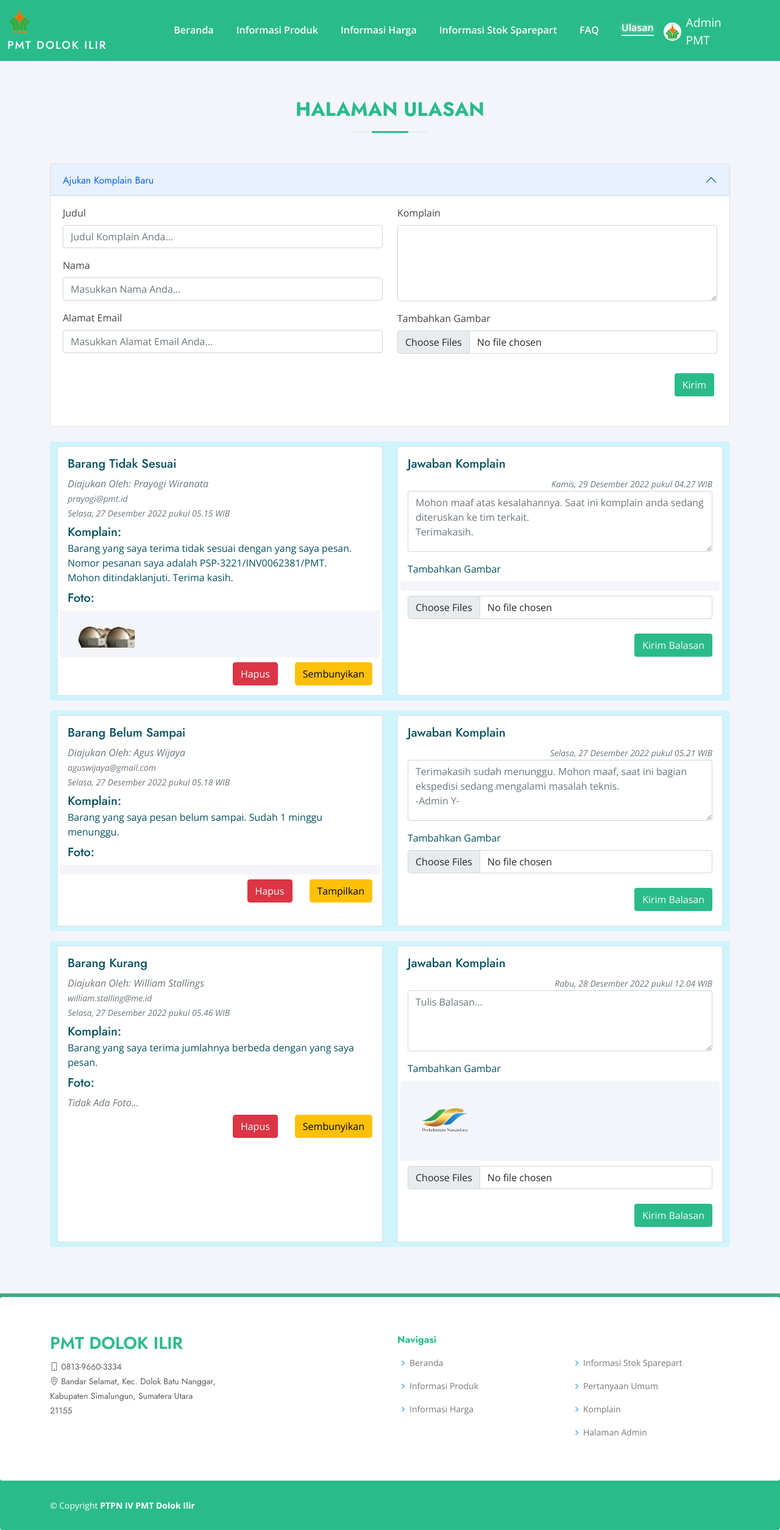
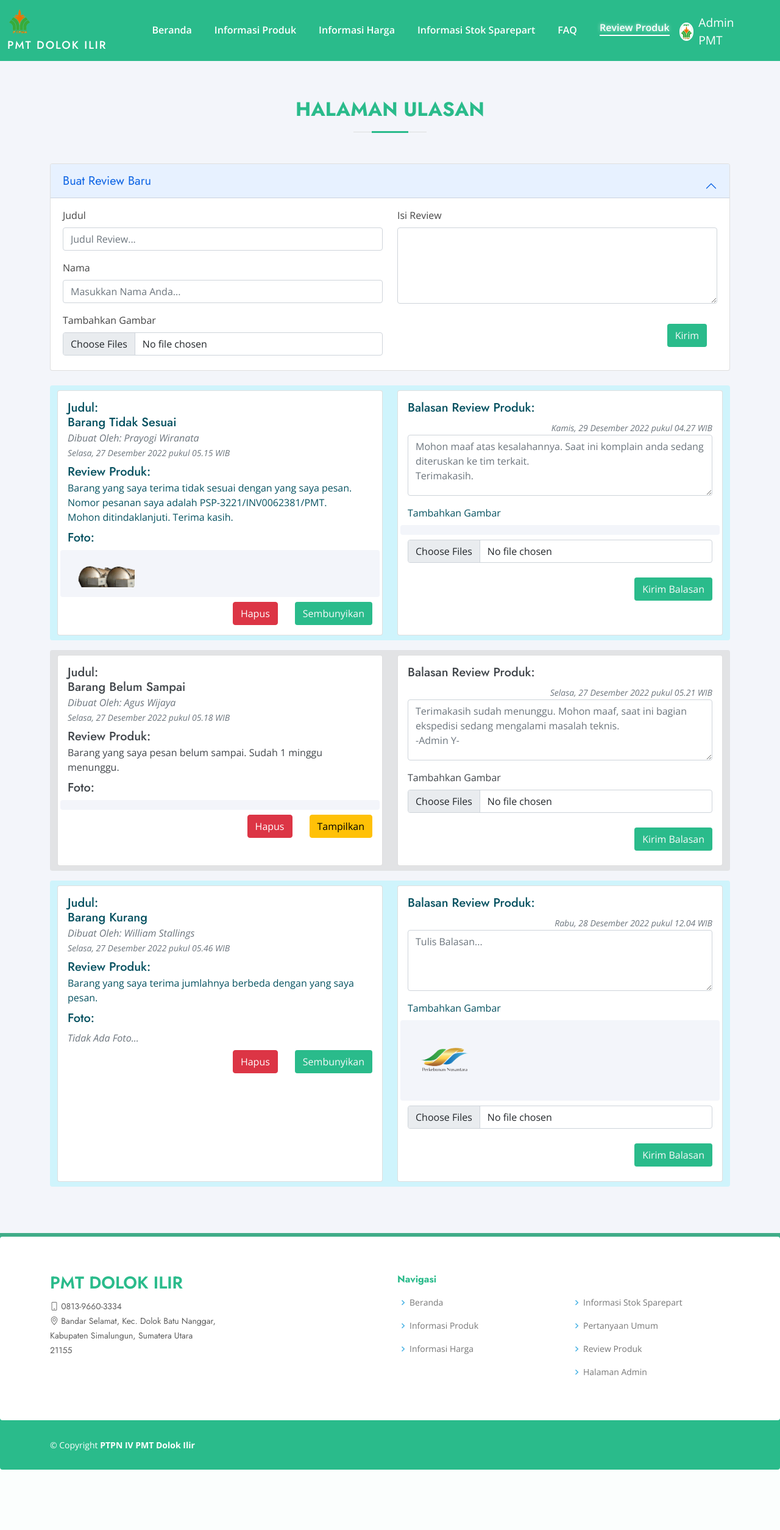
Before and after one commit to kaizo-kn/moni_cex, a CodeIgniter app: page /database/index.php/home/komplain in a window 1280 px wide. Shown: the whole page at 61% size. After the commit the page ends 2410 px from the top, so only its background shows below. Run offline with CodeIgniter, Linux system fonts and the light colour scheme; a user stored in the database is signed in; data comes from the database, SQL or seed files in the repository; data that the repository does not hold is empty.

Commit message:
change "Komplain" to "Review" mkdir permission 755

```diff
--- a/application/controllers/Home.php
+++ b/application/controllers/Home.php
@@ -19,7 +19,7 @@ class Home extends CI_Controller
       $this->load->view('main/beranda.php');
       $this->load->view('main/footer.php');
       if ($this->session->userdata('is_login') == true) {
-         $this->session->userdata('sitenow') == '';
+         $this->session->set_userdata(array('sitenow'=>''));
       }
    }
    public function info_produk()
@@ -29,7 +29,7 @@ class Home extends CI_Controller
       $this->load->view('main/info_produk.php');
       $this->load->view('main/footer.php');
       if ($this->session->userdata('is_login') == true) {
-         $this->session->userdata('sitenow') == 'info_produk';
+         $this->session->set_userdata(array('sitenow'=>'home/info_produk'));
       }
    }
    public function info_harga()
@@ -40,7 +40,7 @@ class Home extends CI_Controller
       $this->load->view('main/info_harga.php',$data);
       $this->load->view('main/footer.php');
       if ($this->session->userdata('is_login') == true) {
-         $this->session->userdata('sitenow') == 'info_harga';
+         $this->session->set_userdata(array('sitenow'=>'home/info_harga'));
       }
    }
    public function info_stok()
@@ -51,7 +51,7 @@ class Home extends CI_Controller
       $this->load->view('main/info_stok.php', $info_stok);
       $this->load->view('main/footer.php');
       if ($this->session->userdata('is_login') == true) {
-         $this->session->userdata('sitenow') == 'info_stok';
+         $this->session->set_userdata(array('sitenow'=>'home/info_stok'));
       }
    }
    public function faq()
@@ -61,18 +61,18 @@ class Home extends CI_Controller
       $this->load->view('main/faq.php');
       $this->load->view('main/footer.php');
       if ($this->session->userdata('is_login') == true) {
-         $this->session->userdata('sitenow') == 'faq';
+         $this->session->set_userdata(array('sitenow'=>'home/faq'));
       }
    }
 
    public function komplain()
    {
-      $this->load->view('main/header.php', array('page_title' => 'Halaman Ulasan'));
+      $this->load->view('main/header.php', array('page_title' => 'Halaman Review Produk'));
       $this->load->view('main/menu.php', array('m6' => 'nav-menu-active'));
       $this->load->view('main/komplain.php');
       $this->load->view('main/footer.php');
       if ($this->session->userdata('is_login') == true) {
-         $this->session->userdata('sitenow') == 'komplain';
+         $this->session->set_userdata(array('sitenow'=>'home/komplain'));
       }
    }
 
@@ -104,25 +104,23 @@ class Home extends CI_Controller
 
 
 
-   //Buat Komplain
+   //Buat Review
    public function c_add_complaint()
    {
       $path = "";
       $message = "";
-      $title = $this->input->post('judul');
-      $name = $this->input->post('nama');
-      $email = $this->input->post('email');
-      $complaint = $this->input->post('komplain');
+      $title =$this->filter_input($this->input->post('judul'));
+      $name = $this->filter_input($this->input->post('nama'));
+      $complaint = $this->filter_input($this->input->post('komplain'));
       $timestamp = $this->getTimestamp();
       if (!empty($_FILES['files']['name']) && count(array_filter($_FILES['files']['name'])) > 0) {
          $date = date("Y-m-d_H-i-s");
          $sname = substr(str_replace(" ", "", $name), 0, 5);
-         echo $sname;
          $microtime = str_replace('.', '-', microtime(true));
          $folder = $sname . "_" . $microtime;
          $path = FCPATH . 'media/upload/complaint/' . $folder;
          if (!is_dir($path)) {
-            mkdir($path, 0777, TRUE);
+            mkdir($path, 0755, TRUE);
          }
          $filesCount = count($_FILES['files']['name']);
          for ($i = 0; $i < $filesCount && $i < 4; $i++) {
@@ -155,15 +153,15 @@ class Home extends CI_Controller
          }
          $this->session->set_flashdata('message', $this->flash_info($message));
       } else {
-         $this->session->set_flashdata('message', $this->flash_success("Komplain Berhasil Dikirim"));
+         $this->session->set_flashdata('message', $this->flash_success("Review Berhasil Dikirim"));
       }
-      $data = array('nama' => $name, 'email' => $email, 'tanggal_komplain' => $timestamp, 'judul_komplain' => $title, 'isi_komplain' => $complaint, 'gambar' => $folder);
+      $data = array('nama' => $name, 'tanggal_komplain' => $timestamp, 'judul_komplain' => $title, 'isi_komplain' => $complaint, 'gambar' => $folder);
       $this->m_home->m_add_complaint($data);
       redirect('home/komplain');
       $this->session->set_flashdata('message', '');
    }
 
-   //Balas Komplain
+   //Balas Review
    public function c_balas_komplain()
    {
       if ($this->session->userdata('is_login') == FALSE) {
@@ -173,10 +171,8 @@ class Home extends CI_Controller
          $path = "";
          $message = "";
          $id_komplain = $this->input->post('id-komplain');
-         $balasan = $this->input->post('balasan-komplain');
+         $balasan = $this->filter_input($this->input->post('balasan-komplain'));
          $timestamp = $this->getTimestamp();
-
-         var_dump($_FILES['files']['name']);
          if (!empty($_FILES['files']['name']) && count(array_filter($_FILES['files']['name'])) > 0) {
             $date = date("Y-m-d_H-i-s");
             $data = $this->db->query('SELECT `nama`,`gambar` FROM `komplain` WHERE `id`=' . $id_komplain . '')->result_array()[0];
@@ -195,7 +191,7 @@ class Home extends CI_Controller
             }
             $path = FCPATH . 'media/upload/answer/' . $folder;
             if (!is_dir($path)) {
-               mkdir($path, 0777, TRUE);
+               mkdir($path, 0755, TRUE);
             }
             $filesCount = count($_FILES['files']['name']);
             for ($i = 0; $i < $filesCount && $i < 4; $i++) {
@@ -242,7 +238,7 @@ class Home extends CI_Controller
       }
    }
 
-   //Ubah Komplain
+   //Ubah Review
    public function c_sembunyikan_komplain()
    {
       if ($this->session->userdata('is_login') == FALSE) {
@@ -250,7 +246,7 @@ class Home extends CI_Controller
       } else {
          $this->db->where('id', $this->input->post('id_komplain'));
          $this->db->update('komplain', array('is_hidden' => '1'));
-         $this->session->set_flashdata('message', $this->flash_success('Komplain Disembunyian'));
+         $this->session->set_flashdata('message', $this->flash_success('Review Disembunyian'));
          redirect('home/komplain');
          $this->session->set_flashdata('message', '');
       }
@@ -272,7 +268,6 @@ class Home extends CI_Controller
       }
       $this->db->reset_query();
       $this->db->where('id', $id);
-      echo $this->db->last_query();
       $this->db->delete('komplain');
 
       $this->db->reset_query();
@@ -289,7 +284,7 @@ class Home extends CI_Controller
       $this->db->reset_query();
       $this->db->where('id_balasan', $id);
       $this->db->delete('balasan_komplain');
-      $this->session->set_flashdata('message', $this->flash_success('Komplain Berhasil Dihapus'));
+      $this->session->set_flashdata('message', $this->flash_success('Review Berhasil Dihapus'));
       redirect('home/komplain');
       $this->session->set_flashdata('message', '');
    }
@@ -301,7 +296,7 @@ class Home extends CI_Controller
       } else {
          $this->db->where('id', $this->input->post('id_komplain'));
          $this->db->update('komplain', array('is_hidden' => '0'));
-         $this->session->set_flashdata('message', $this->flash_success('Komplain Ditampilkan'));
+         $this->session->set_flashdata('message', $this->flash_success('Review Ditampilkan'));
          redirect('home/komplain');
          $this->session->set_flashdata('message', '');
       }
@@ -320,6 +315,19 @@ class Home extends CI_Controller
          $this->load->view('main/footer.php');
       }
    }
+
+   //Addon Function
+  private function filter_input($input) {
+      $search = array(
+        '@<script[^>]*?>.*?</script>@si',   // Menghapus script tag
+        '@<[/!]*?[^<>]*?>@si',            // Menghapus tag HTML
+        '@<style[^>]*?>.*?</style>@siU',    // Menghapus style tag
+      );
+      $output = preg_replace($search, '', $input);
+      return $output;
+    }
+
+
    private function getTimestamp()
    {
       $locale = 'id_ID';
--- a/application/views/__partials/complaint_items.php
+++ b/application/views/__partials/complaint_items.php
@@ -1,14 +1,21 @@
-<div class="row mb-3 justify-content-center align-items-middle alert-info pt-2 pb-2 rounded">
+<div class="row mb-3 justify-content-center align-items-middle <?php if ($id_balasan == null && $this->session->userdata('is_login') == true) {
+                                                                    echo 'alert-warning';
+                                                                } else if (( $this->session->userdata('is_login') == true) && $is_hidden == "1") {
+                                                                    echo 'alert-secondary';
+                                                                }else{
+                                                                    echo 'alert-info';
+                                                                } ?> pt-2 pb-2 rounded">
     <div class="col-sm-12 col-md-5 col-lg-6 col-xl-6">
         <div class="card h-100">
             <div class="card-body">
-                <h5 class="card-title"><?= $judul_komplain ?></h5>
-                <em class="text-secondary">Diajukan Oleh: <?= $nama ?></em><br>
-                <em class="text-secondary"><small><?= $email ?></small></em><br>
+                <h5 style="margin-bottom:-15px;" class="card-title">Judul: <p>
+                <?= $judul_komplain ?>
+                </p></h5>
+                <em class="text-secondary">Dibuat Oleh: <?= $nama ?></em><br>
                 <em class="text-secondary"><small><?= $tanggal_komplain ?></small></em>
-                <h5 class="card-title mt-2">Komplain: </h5>
+                <h5 class="card-title mt-2">Review Produk: </h5>
                 <p style="white-space:pre-line;transform:translateY(-30px);margin-bottom:-20px;" class="card-text rounded">
-                    <?= ltrim($isi_komplain,"
+                    <?= ltrim($isi_komplain, "
                     ") ?>
                 </p>
                 <h5 class="mt-0">Foto:</h5>
@@ -51,7 +58,7 @@
                         echo '
                         <form style="width:inherit" class="form-inline float-end" action="c_sembunyikan_komplain" method="post">
                         <input type="hidden" name="id_komplain" value="' . $id . '">
-                        <input type="submit" class="btn btn-warning" value="Sembunyikan">
+                        <input type="submit" class="btn mainbgc text-light" value="Sembunyikan">
                         </form>';
                     }
                     echo '</div>';
@@ -63,12 +70,12 @@
     <div class="col-sm-12 col-md-5 col-lg-6 col-xl-6 ">
         <div class="card h-100">
             <div class="card-body">
-                <h5 class="card-title">Jawaban Komplain</h5><?php if ($id_balasan != null && $this->session->userdata('is_login') == true) {
+                <h5 class="card-title">Balasan Review Produk: </h5><?php if ($id_balasan != null && $this->session->userdata('is_login') == true) {
                                                                 echo '<em class="text-secondary float-end"><small>' . $tanggal_balasan . '</small></em>';
                                                             } ?>
                 <?php if ($id_balasan != null && $this->session->userdata('is_login') == false) {
-                    echo '<em class="text-secondary">Dijawab pada:<small> ' . $tanggal_balasan . '</small> </em>
-                <p style="white-space:pre-line;" class="card-text">' . $balasan . '</p>
+                    echo '<p style="white-space:pre-line;" class="card-text mb-1">' . $balasan . '</p>
+                    <em class="text-secondary">Dijawab pada:<small> ' . $tanggal_balasan . '</small> </em>
                 <h5 class="mt-3">Foto:</h5>';
                     if (isset($gambar_balasan)) {
                         if ($gambar_balasan != "") {
--- a/application/views/main/faq.php
+++ b/application/views/main/faq.php
@@ -64,7 +64,7 @@
                             Surat Edaran (SE) Nomor : 04.05/SE/153/IX/2022
                             <a href="<?= base_url('media/upload/surat/') ?>SE-Penetapan-6-Standarisasi-PMT_page-0001.jpg" data-gallery="portfolioGallery" class="portfolio-lightbox preview-link text-start ps-0" title="Surat Edaran 1">Surat Edaran 1
                             </a>
-                            <a href="<?= base_url('media/upload/surat/') ?>SE-Penetapan-6-Standarisasi-PMT_page-0001.jpg" data-gallery="portfolioGallery" class="portfolio-lightbox preview-link text-start ps-0" title="Surat Edaran 2">Surat Edaran 2
+                            <a href="<?= base_url('media/upload/surat/') ?>SE-Penetapan-6-Standarisasi-PMT_page-0002.jpg" data-gallery="portfolioGallery" class="portfolio-lightbox preview-link text-start ps-0" title="Surat Edaran 2">Surat Edaran 2
                             </a>
                             <p>
                                 Perihal : Penetapan 6 Standarisasi dan Penyediaan Stok Komponen Mesin Instalasi PKS di
--- a/application/views/main/footer.php
+++ b/application/views/main/footer.php
@@ -29,7 +29,7 @@
                             <ul>
                                 <li><i class="bx bx-chevron-right"></i> <a href="<?= base_url('index.php/home/info_stok') ?>">Informasi Stok Sparepart</a></li>
                                 <li><i class="bx bx-chevron-right"></i> <a href="<?= base_url('index.php/home/faq') ?>">Pertanyaan Umum</a></li>
-                                <li><i class="bx bx-chevron-right"></i> <a href="<?= base_url('index.php/home/komplain') ?>">Komplain</a></li>
+                                <li><i class="bx bx-chevron-right"></i> <a href="<?= base_url('index.php/home/komplain') ?>">Review Produk</a></li>
                                 <li><i class="bx bx-chevron-right"></i> <a href="<?= base_url('index.php/user/') ?>">Halaman Admin</a></li>
                             </ul>
                         </div>
--- a/application/views/main/info_harga.php
+++ b/application/views/main/info_harga.php
@@ -3,8 +3,10 @@
     <div class="container mt-5" data-aos="fade-up">
         <div class="section-title">
             <h2>Informasi Harga Tiap Mesin Instalasi</h2>
-            <p>Berikut ini adalah daftar harga tiap-tiap mesin instalasi.</p>
+            <h5>Berikut ini adalah daftar harga tiap-tiap mesin instalasi.</h5>
+
         </div>
+
         <div class="row d-flex justify-content-center">
             <div class="col">
                 <?php
@@ -15,6 +17,7 @@
                 ?>
             </div>
             <div>
+            <em class="mt-2 mb-2 float-end text-secondary  fs-5">Terakhir Diperbaharui:  <?=$tanggal_update?></em>
                 <h4 class="subtitle mt-4 mt-sm-5">
                     CATATAN:
                 </h4>
--- a/application/views/main/komplain.php
+++ b/application/views/main/komplain.php
@@ -7,8 +7,8 @@
         <div class="accordion" id="accordionExample">
             <div class="accordion-item">
                 <h2 class="accordion-header" id="headingOne" ar>
-                    <button class="accordion-button" type="button" data-bs-toggle="collapse" data-bs-target="#collapseOne" aria-expanded="true" aria-controls="collapseOne">
-                        Ajukan Komplain Baru
+                    <button class="accordion-button pb-0" type="button" data-bs-toggle="collapse" data-bs-target="#collapseOne" aria-expanded="true" aria-controls="collapseOne">
+                        <p class="fs-5 mt-0">Buat Review Baru</p>
                     </button>
                 </h2>
                 <div id="collapseOne" class="accordion-collapse collapse show" aria-labelledby="headingOne" data-bs-parent="#accordionExample">
@@ -17,28 +17,25 @@
                             <div class="col-sm-12 col-md-12 col-lg-6 col-xl-6 ">
                                 <div class="mb-3">
                                     <label for="judul" class="form-label">Judul</label>
-                                    <input type="text" class="form-control" name="judul" placeholder="Judul Komplain Anda..." required>
+                                    <input type="text" class="form-control" name="judul" placeholder="Judul Review..." required>
                                 </div>
                                 <div class="mb-3">
                                     <label for="nama" class="form-label">Nama</label>
                                     <input type="text" class="form-control" name="nama" placeholder="Masukkan Nama Anda..." required>
-                                </div>
-                                <div class="mb-3">
-                                    <label for="email" class="form-label">Alamat Email</label>
-                                    <input type="email" class="form-control" name="email" placeholder="Masukkan Alamat Email Anda..." required>
-                                </div>
-                            </div>
-                            <div class="col-sm-12 col-md-12 col-lg-6 col-xl-6">
-                                <div class="mb-3">
-                                    <label for="komplain" class="form-label">Komplain</label>
-                                    <textarea style="min-height:125px;white-space: pre-wrap; " class="form-control" name="komplain" rows="3"></textarea>
                                 </div>
                                 <div class="mb-2">
                                     <label for="formFileMultiple" class="form-label">Tambahkan Gambar</label>
                                     <input name='files[]' class="form-control" type="file" id="formFileMultiple" multiple accept="image">
                                 </div>
                             </div>
-                            <div class="alert"><button class="btn mainbgc text-light float-end" type="submit">Kirim</button></div>
+
+                            <div class="col-sm-12 col-md-12 col-lg-6 col-xl-6">
+                                <div class="mb-3">
+                                    <label for="komplain" class="form-label">Isi Review</label>
+                                    <textarea style="min-height:125px;white-space: pre-wrap; " class="form-control" name="komplain" rows="3"></textarea>
+                                </div>
+                                <div class="alert"><button class="btn mainbgc text-light float-end" type="submit">Kirim</button></div>
+                            </div>
                         </form>
                     </div>
                 </div>
@@ -76,8 +73,3 @@
     </div>
 </section>
 </main>
-<script>
-    $(function() {
-        $("#nav-komp").addClass("nav-menu-active");
-    })
-</script>
--- a/application/views/main/menu.php
+++ b/application/views/main/menu.php
@@ -1,6 +1,6 @@
 <body>
     <div style="overflow:hidden" id="preloader">
-        <h2 style="margin-top:34vh" class="title text-light fw-bold text-center">PMT PTPNIV</h2>
+        <h2 style="margin-top:34vh" class="title text-light fw-bold text-center">PMT PTPN IV</h2>
     </div>
 
     <!-- Offcanvas -->
@@ -60,7 +60,7 @@
                                                                                                             } ?>">
                 <div id="menu-komplain"  id="menu-komplain" class="d-flex align-items-center p-1 ">
                     <div style="vertical-align: middle;" class="d-table-cell">
-                        <span class="bi bi-list-check fw-bold fs-2"></span><span class="ps-3 fw-bold mb-3">Ulasan </span>
+                        <span class="bi bi-list-check fw-bold fs-2"></span><span class="ps-3 fw-bold mb-3">Review Produk </span>
                     </div>
                 </div>
             </a><a href="<?= base_url('index.php/user/') ?>" class="<?php if (isset($m7)) {
@@ -68,8 +68,7 @@
                                                                     }  ?>">
                 <div id="menu-admin" id="menu-login" class="d-flex align-items-center p-1 ">
                     <div style="vertical-align: middle;" class="d-table-cell">
-                        <span class="bi bi-person-fill fw-bold fs-2"></span><span class="ps-3 fw-bold mb-3">Halaman
-                            Admin</span>
+                        <span class="bi bi-person-fill fw-bold fs-2"></span><span class="ps-3 fw-bold mb-3">Halaman Admin</span>
                     </div>
                 </div>
             </a>
@@ -84,7 +83,7 @@
 
 
             <div class="text-center text-light d-inline d-xl-none d-md-inline d-lg-none d-sm-inline ms-xl-5 ms-lg-3">
-                <span data-bs-toggle="offcanvas" data-bs-target="#offcanvasWithBackdrop" aria-controls="offcanvasWithBackdrop" class="fs-3 text-dark"><i style="font-weight: bold;" class="bi bi-list text-light"></i></span>
+                <span data-bs-toggle="offcanvas" data-bs-target="#offcanvasWithBackdrop" aria-controls="offcanvasWithBackdrop" class="fs-3 text-dark"><i style="font-weight: bold;" class="bi bi-list text-light pt-3 pb-5"></i></span>
                 <span class="ms-1 ps-4 pe-2 fs-2 fw-bold text-center">PMT Dolok Ilir </span>
             </div>
             <nav id="navbar" class="navbar">
@@ -108,14 +107,14 @@
                     </li>
                     <li><a href="<?= base_url('index.php/home/komplain') ?>" id="nav-komp" class="nav-link <?php if (isset($m6)) {
                                                                                                                 echo $m6;
-                                                                                                            } ?>">Ulasan</a></li>
+                                                                                                            } ?>">Review Produk</a></li>
                     <?php if ($this->session->userdata('is_login') == false) {
                         echo "<li><a href=" . site_url('user') . ">Login</a></li>";
                     } ?>
                 </ul>
             </nav>
             <!-- .navbar -->
-            <div class="mt-2">
+            <div class="">
                 <?php if ($this->session->userdata('is_login') == TRUE) {
                     $this->load->view('profile.php');
                 } ?>
--- a/application/views/profile.php
+++ b/application/views/profile.php
@@ -1,5 +1,5 @@
 <?php $this->session->set_userdata('sitenow',$this->uri->segment(1));?>
-<div id="profile" class="pe-4 d-block">
+<div id="profile" class="pe-4 d-block mt-2">
     <span class="dropdown">
         <div class="dropdown"> <div style="text-decoration: none;" class=" fs-4 text-white fw-bold me-4 d-flex align-items-center curpo zoom-hover nb-shadow bg-transparent">
         <img class="profile-pic" src="<?php echo base_url()?>assets/img/profile_picture/<?php echo $this->session->userdata['profile']; ?>" alt="">  <span class="d-none d-sm-none d-md-inline d-lg-none d-xl-inline " style="font-style:initial; font-size:1.2rem;font-weight:normal; margin-left:0.5rem;"><?php echo $this->session->userdata['nama']; ?></div>
@@ -8,7 +8,7 @@
         <li><a href="<?php echo site_url('user/admin_dashboard') ?>">Dashboard</a></li>
         <li><a href="<?php echo site_url('user/ubah_info_stok') ?>">Ubah Info Stok Sparepart</a></li>
         <li><a href="<?php echo site_url('user/ubah_info_harga') ?>">Ubah Info Harga</a></li>
-        <li><a href="<?php echo site_url('home/komplain') ?>">Manajemen Komplain</a></li>
+        <li><a href="<?php echo site_url('home/komplain') ?>">Manajemen Review</a></li>
         <li><a href="<?php echo site_url('user/user_profile') ?>">Ubah Profil</a></li>
         <li><a href="<?php echo site_url('home/') ?>">Halaman Utama</a></li>
         <li><a href="<?php echo site_url('user/logout') ?>">Keluar</a></li>
--- a/application/views/user/info_harga.php
+++ b/application/views/user/info_harga.php
@@ -4,8 +4,9 @@
             <div>
                 <div class="section-title">
                     <h2>Informasi Harga Tiap Mesin Instalasi</h2>
-                    <p class="btm-border fromRight">Berikut ini adalah daftar harga tiap-tiap mesin instalasi.</p>
+                    <p class="mt-2 mb-2 text-center text-secondary">Terakhir Diperbaharui : <?=$tanggal_update?></p>
                 </div>
+
                 <div class="row d-flex justify-content-center">
                     <div class="col sm-12 col-md-10 col-lg-8 col-xl-8 nb-shadow h-75">
                         <?php echo form_open_multipart('user/upload_info_harga'); ?>
--- a/application/views/user/menu.php
+++ b/application/views/user/menu.php
@@ -1,5 +1,5 @@
 <div style="overflow:hidden" id="preloader">
-    <h2 style="margin-top:34vh" class="title text-light fw-bold text-center">PMT PTPNIV</h2>
+    <h2 style="margin-top:34vh" class="title text-light fw-bold text-center">PMT PTPN IV</h2>
 </div>
 <!-- ======= Header ======= -->
 <header style="position: sticky;" id="header" class="header-scrolled">
```
Also changed, not shown: application/controllers/User.php (+10 -9 lines), application/models/M_user.php (+8 -2 lines), application/views/user/admin_dashboard.php (+18 -18 lines), application/views/user/info_stok.php (+22 -64 lines).
